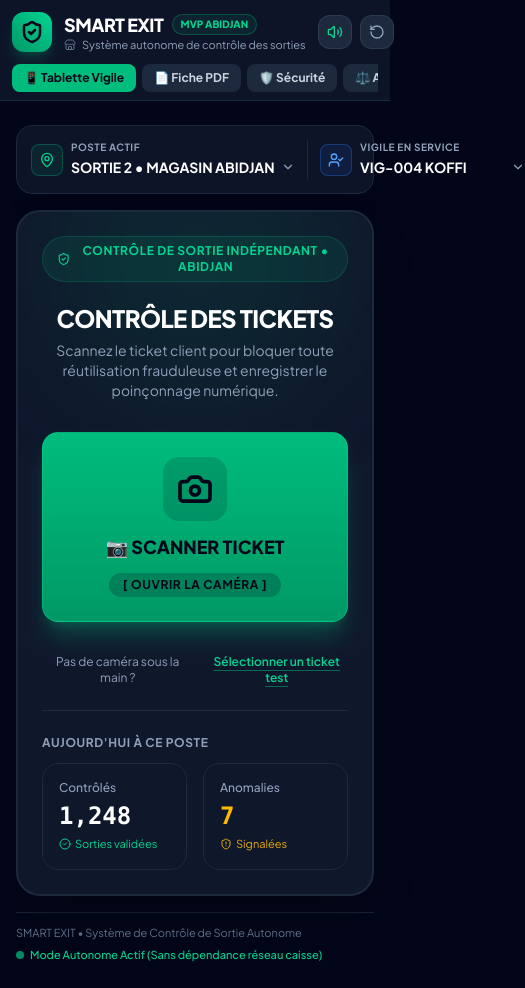
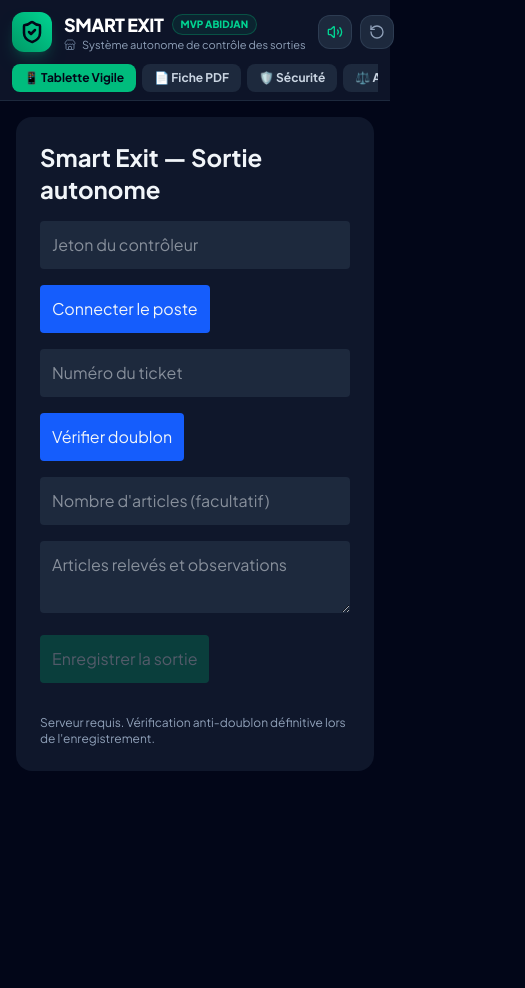
Before and after one commit to aubinfranck-hub/Smart-exit, a React (Vite) app: page / in a window 390 px wide. Shown: the whole page, 525 px wide, since content can reach past the window. After the commit the page ends 844 px from the top, so only its background shows below. Built offline with nearby package versions, Linux system fonts and the light colour scheme.

Commit message:
feat: show standalone anti-duplicate controller on main tablet tab

```diff
--- a/src/App.tsx
+++ b/src/App.tsx
@@ -1,4 +1,5 @@
 import React, { useState } from 'react';
+import { ExitControlOnline } from './components/ExitControlOnline';
 import { SmartExitProvider, useSmartExit } from './context/SmartExitContext';
 import { Navbar, NavTab } from './components/Navbar';
 import { VigileScannerView } from './components/VigileScannerView';
@@ -22,7 +23,7 @@ const AppContent: React.FC = () => {
 
       {/* Main Container */}
       <main className="flex-1 max-w-7xl w-full mx-auto p-4 sm:p-6 md:p-8">
-        {activeTab === 'TABLET_VIGILE' && <VigileScannerView />}
+        {activeTab === 'TABLET_VIGILE' && <ExitControlOnline />}
         {activeTab === 'RESPONSABLE_SECURITE' && <SecurityDashboard />}
         {activeTab === 'RAPPROCHEMENT_CAISSE' && <ReconciliationView />}
         {activeTab === 'DASHBOARD_DIRECTION' && <DirectionDashboard />}
```
